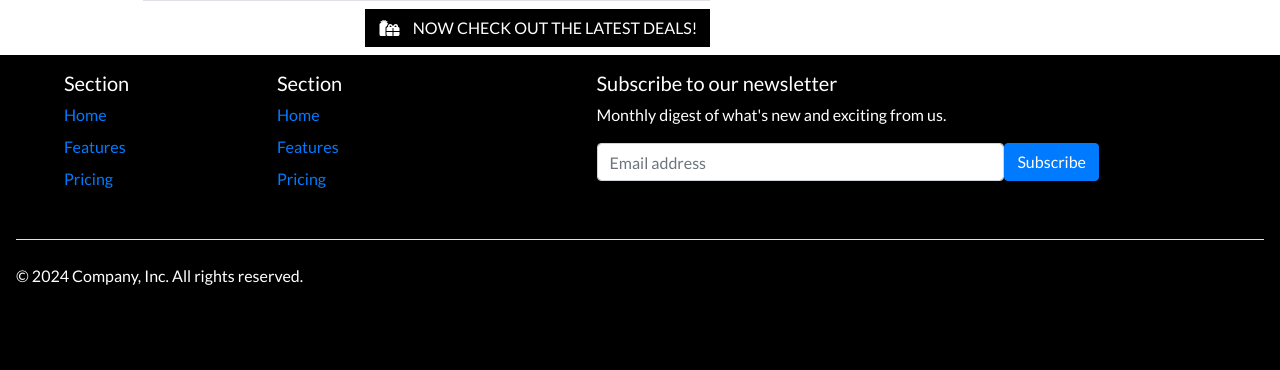
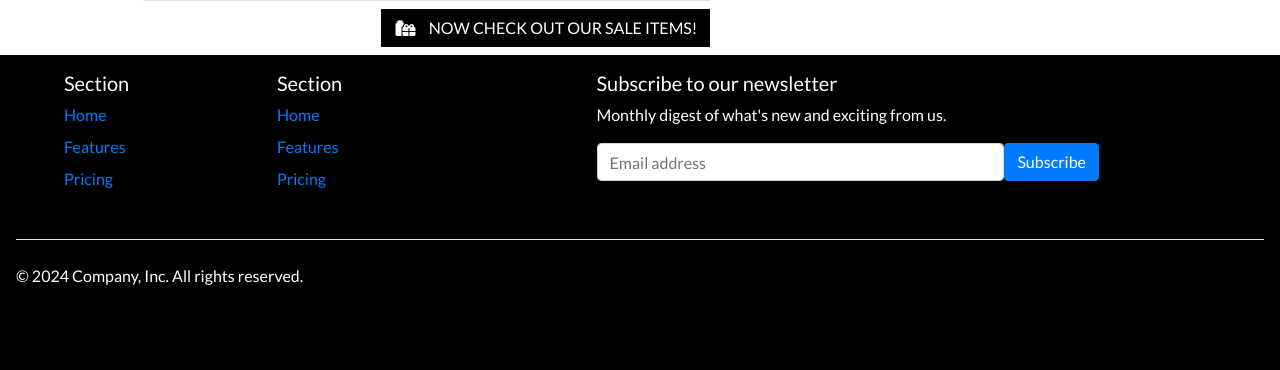
Before and after one commit to Marchopkins96/-Performance-Footwear, a Django app: a page that uses checkout/templates/checkout/checkout_success.html in a window 1280 px wide. Shown: the part 783-1153 px from the top of the page. Run offline with Django 3.2, Linux system fonts and the light colour scheme; data comes from the database, SQL or seed files in the repository; both versions use the stored data as it was after the commit; some libraries are stand-ins or nearby versions.

Commit message:
Update link in checkout success

```diff
--- a/checkout/templates/checkout/checkout_success.html
+++ b/checkout/templates/checkout/checkout_success.html
@@ -200,11 +200,11 @@
                         <span class="text-uppercase">Back to Profile</span>
                     </a>
                 {% else %}
-                    <a href="{% url 'products' %}?category=new_arrivals,deals,clearance" class="btn btn-black rounded-0 my-2">
+                    <a href="{% url 'products' %}??gender=men,women&category=mens_sale,womens_sale" class="btn btn-black rounded-0 my-2">
                         <span class="icon mr-2">
                             <i class="fas fa-gifts"></i>
                         </span>
-                        <span class="text-uppercase">Now check out the latest deals!</span>
+                        <span class="text-uppercase">Now check out our sale items!</span>
                     </a>
                 {% endif %}
 			</div>
```
Also changed, not shown: db.sqlite3.
